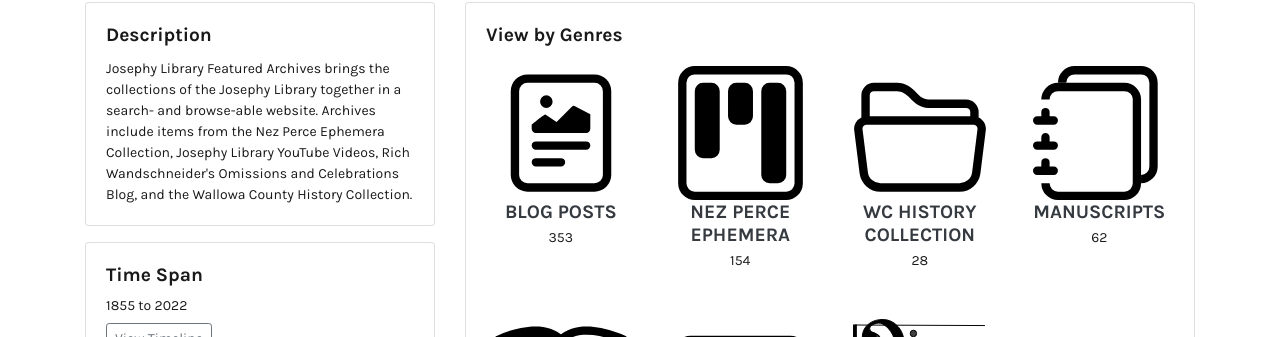
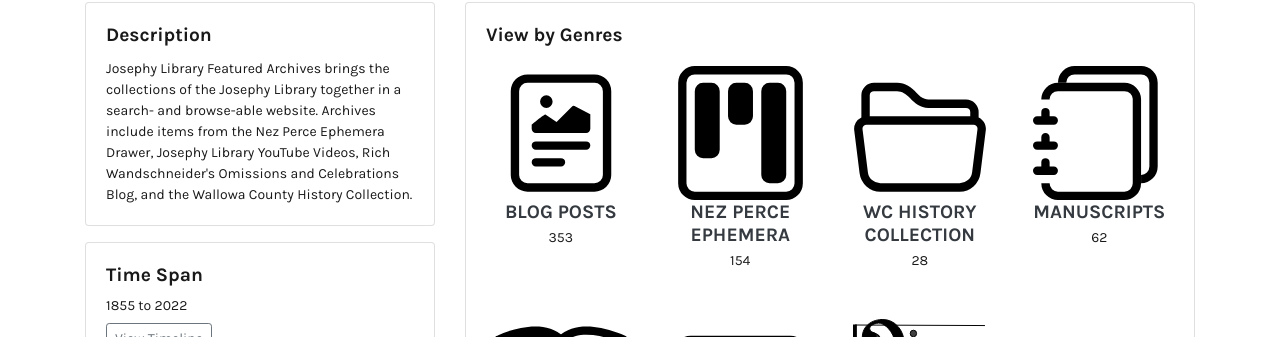
Before and after one commit to josephylibrary/collections, a Jekyll site: the page built from index.md, in a window 1280 px wide. Shown: the part 411-748 px from the top of the page. Built offline with Jekyll 4.4.1, drawn with Linux system fonts in a browser that asks for light colours.

Commit message:
Update _config.yml
Update description wordage

```diff
--- a/_config.yml
+++ b/_config.yml
@@ -23,7 +23,7 @@
 tagline: Discoverable Archives of the The Alvin M. and Betty Josephy Library of Western History and Culture
 # description appears in meta tags and other locations
 # this description might appear in search result lists, keep around 160 characters max
-description: "Josephy Library Featured Archives brings the collections of the Josephy Library together in a search- and browse-able website. Archives include items from the Nez Perce Ephemera Collection, Josephy Library YouTube Videos, Rich Wandschneider's Omissions and Celebrations Blog, and the Wallowa County History Collection."
+description: "Josephy Library Featured Archives brings the collections of the Josephy Library together in a search- and browse-able website. Archives include items from the Nez Perce Ephemera Drawer, Josephy Library YouTube Videos, Rich Wandschneider's Omissions and Celebrations Blog, and the Wallowa County History Collection."
 # creator of the digital collection, to appear in meta tags; we typically use our GitHub usernames but feel free to just use your name
 author: CollectionBuilder
 
```
